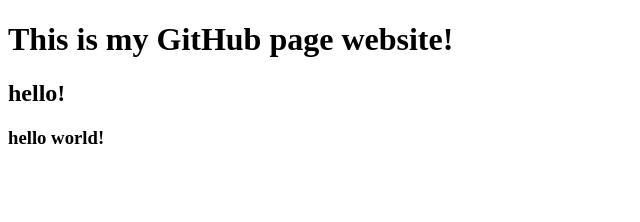
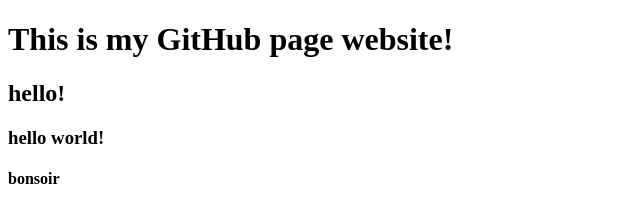
Before and after one commit to 1234jASKET/1234jASKET.BA.github.io, a plain HTML site: page index.html in a window 1280 px wide. Shown: the full height of the page, 0-640 px from the left. Drawn offline with Linux system fonts and the light colour scheme.

Commit message:
Add <h4>

```diff
--- a/index.html
+++ b/index.html
@@ -7,5 +7,6 @@
         <h1>This is my GitHub page website!</h1>
         <h2>hello!</h2>
         <h3>hello world!</h3>
+        <h4>bonsoir</h4>
     </body>
 </html>
```
